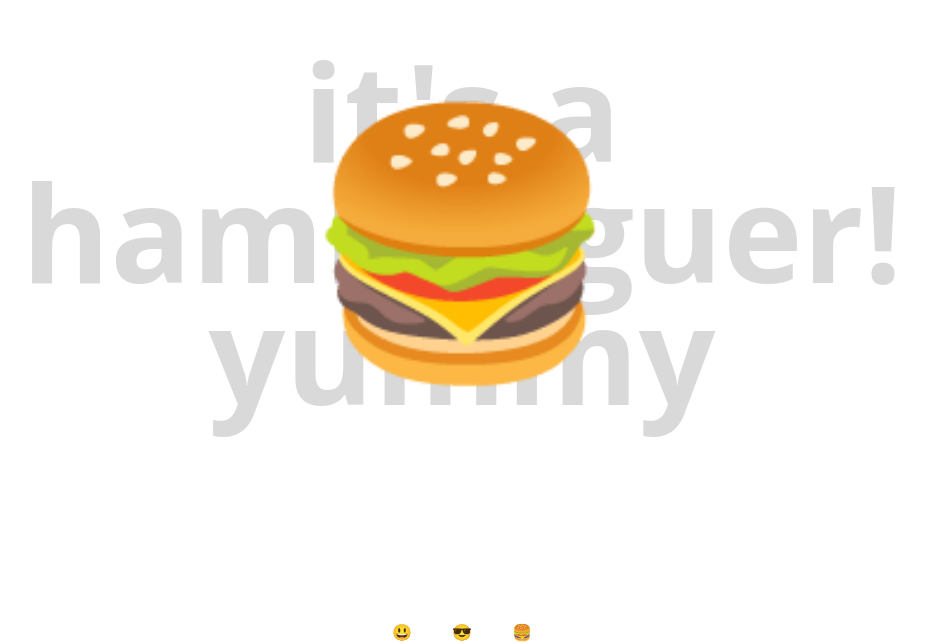
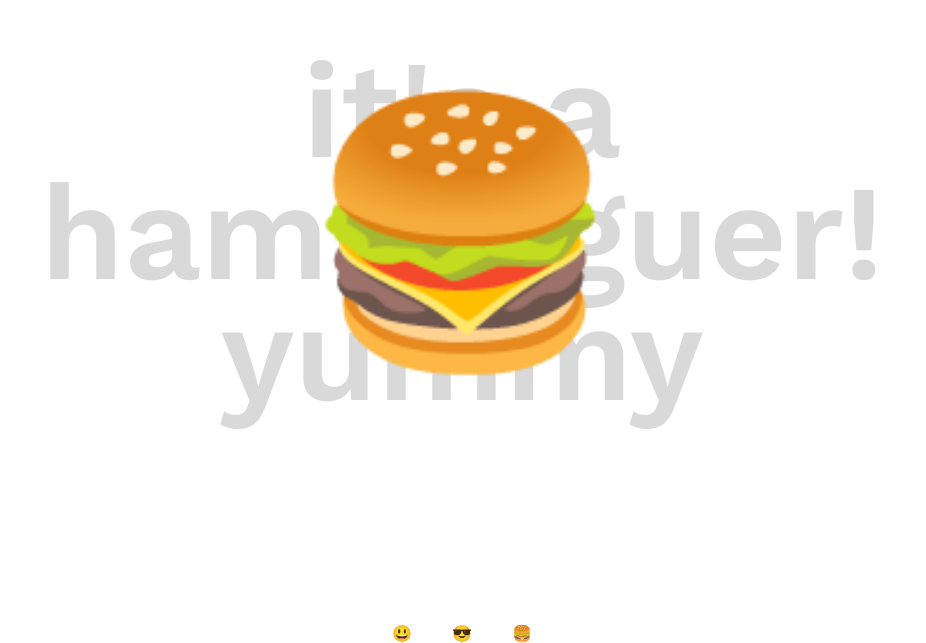
Before and after one commit to kbooz/youremoji-today, a React (Create React App) app: page / in a window 1280 px wide. Shown: the part 157-800 px from the top of the page, without its empty margins (178-1104 px from the left). Built offline with nearby package versions, Linux system fonts and the light colour scheme.

Commit message:
fix font

```diff
--- a/src/styles.css
+++ b/src/styles.css
@@ -1,4 +1,4 @@
-@import url("https://fonts.googleapis.com/css2?family=Work+Sans:wght@400;800&display=swap");
+@import url("https://fonts.googleapis.com/css2?family=Work+Sans:wght@400;600&display=swap");
 
 html,
 body,
@@ -9,5 +9,5 @@
 body {
 	padding: 0;
 	margin: 0;
-	font-family: "Open Sans", sans-serif;
+	font-family: "Work Sans", sans-serif;
 }
```
